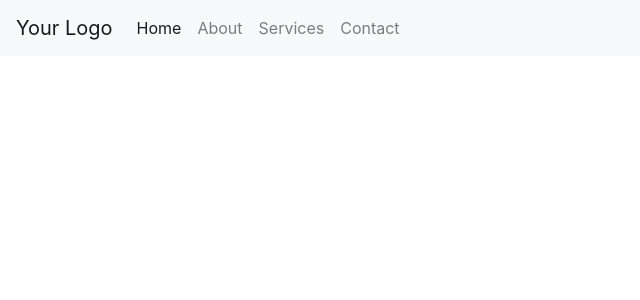
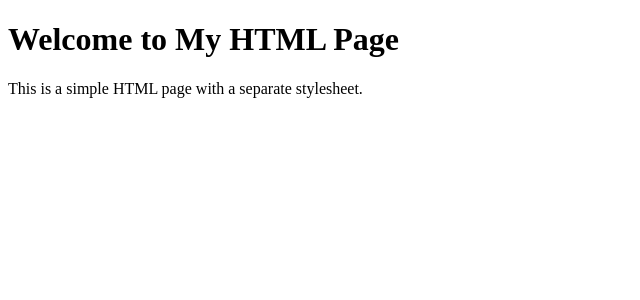
Before and after one commit to abhishekprakash256/flask-playground, a Flask app: page / in a window 1280 px wide. Shown: the top 300 px of the page, without its empty margins (0-640 px from the left). Run offline with Flask 3, Linux system fonts and the light colour scheme; some libraries are stand-ins or nearby versions.

Commit message:
fromt end

```diff
--- a/testing/test6/app.py
+++ b/testing/test6/app.py
@@ -10,7 +10,7 @@ app = Flask(__name__)
 
 @app.route('/')
 def home():
-    return render_template('index.html')
+    return render_template('base.html')
 
 @app.route('/test')
 def test():
--- /dev/null
+++ b/testing/test6/static/styles.css
@@ -0,0 +1,10 @@
+
+/* styles.css */
+.height-full {
+  /* CSS properties and values */
+  height: 100vh;
+}
+
+.height-half {
+  height: 60vh;
+}
--- /dev/null
+++ b/testing/test6/templates/base.html
@@ -0,0 +1,14 @@
+<!-- index.html -->
+<!DOCTYPE html>
+<html lang="en">
+<head>
+    <meta charset="UTF-8">
+    <meta name="viewport" content="width=device-width, initial-scale=1.0">
+    <title>My HTML Page</title>
+    <link rel="stylesheet" type="text/css" href="../static/styles.css">
+</head>
+<body>
+    <h1 class="my-class">Welcome to My HTML Page</h1>
+    <p class="my-class">This is a simple HTML page with a separate stylesheet.</p>
+</body>
+</html>
--- a/testing/test6/templates/index.html
+++ b/testing/test6/templates/index.html
@@ -5,6 +5,7 @@
     <meta charset="UTF-8">
     <meta name="viewport" content="width=device-width, initial-scale=1, shrink-to-fit=no">
     <link rel="stylesheet" href="https://stackpath.bootstrapcdn.com/bootstrap/4.5.2/css/bootstrap.min.css">
+
     <title>Bootstrap Navbar Example</title>
   </head>
   <body>
```
Also changed, not shown: testing/test6/templates/test.html (+45 -2 lines).
